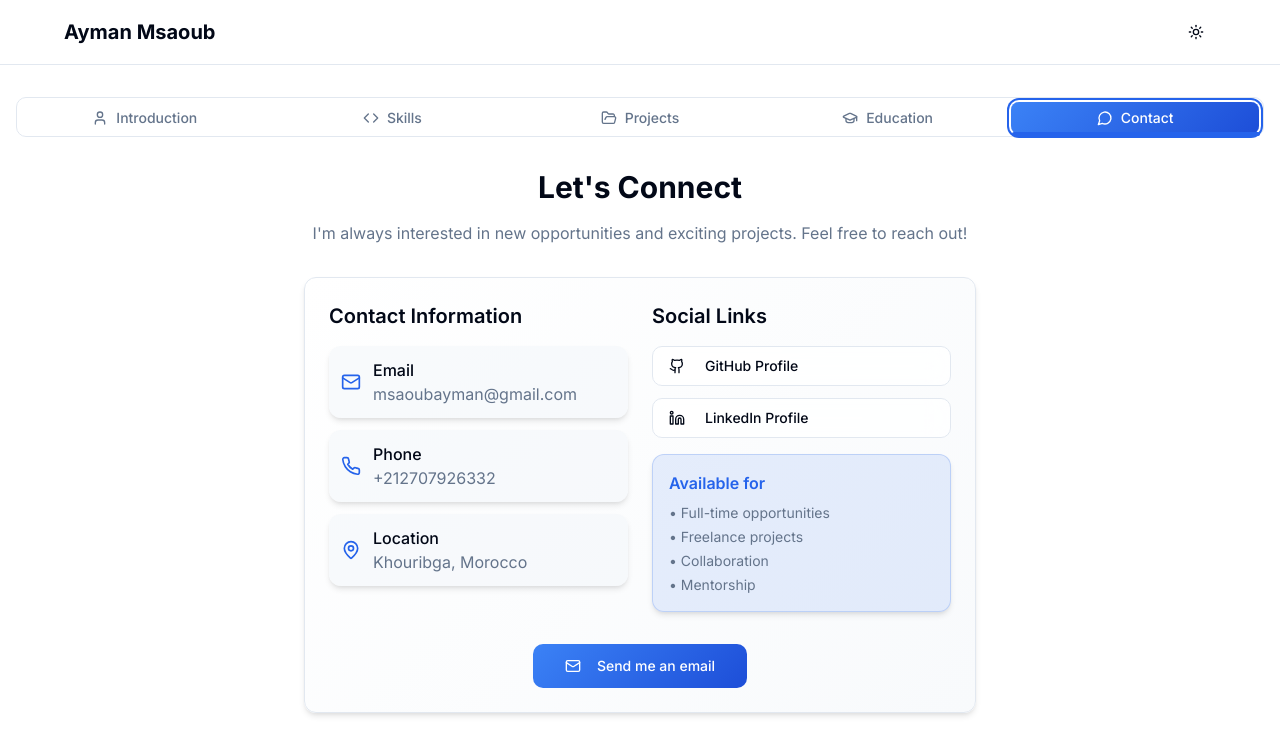
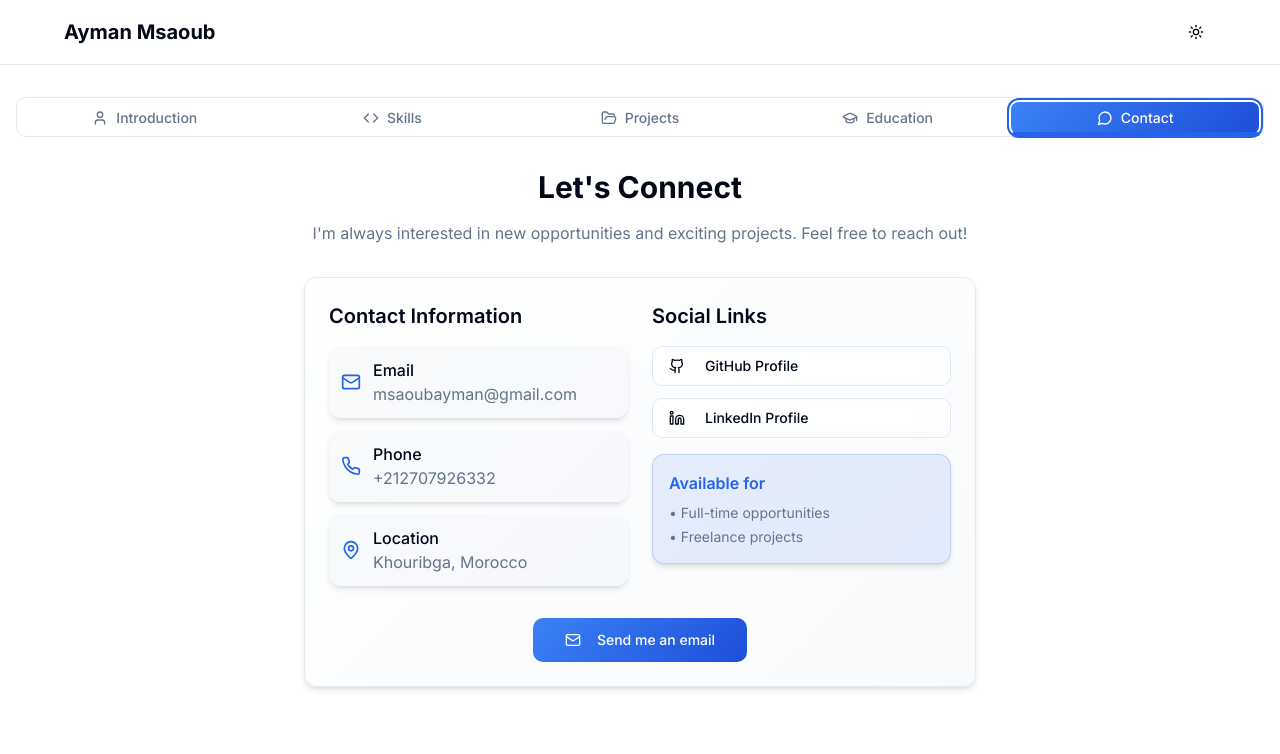
Before and after one commit to msbayman/portfoliov_2.0, a Next.js app in the folder portfolio_v2.0/: page / in a window 1280 px wide. Both pictures are taken after a click on the tab "Contact". Shown: the top 754 px of the page. Built offline with nearby package versions, Linux system fonts and the light colour scheme.

Commit message:
remove monetorship

```diff
--- a/portfolio_v2.0/components/tabs/contact-tab.tsx
+++ b/portfolio_v2.0/components/tabs/contact-tab.tsx
@@ -82,8 +82,8 @@ export function ContactTab() {
                                     <ul className="text-sm text-muted-foreground space-y-1">
                                         <li>• Full-time opportunities</li>
                                         <li>• Freelance projects</li>
-                                        <li>• Collaboration</li>
-                                        <li>• Mentorship</li>
+                                        {/* <li>• Collaboration</li>
+                                        <li>• Mentorship</li> */}
                                     </ul>
                                 </div>
                             </div>
```
